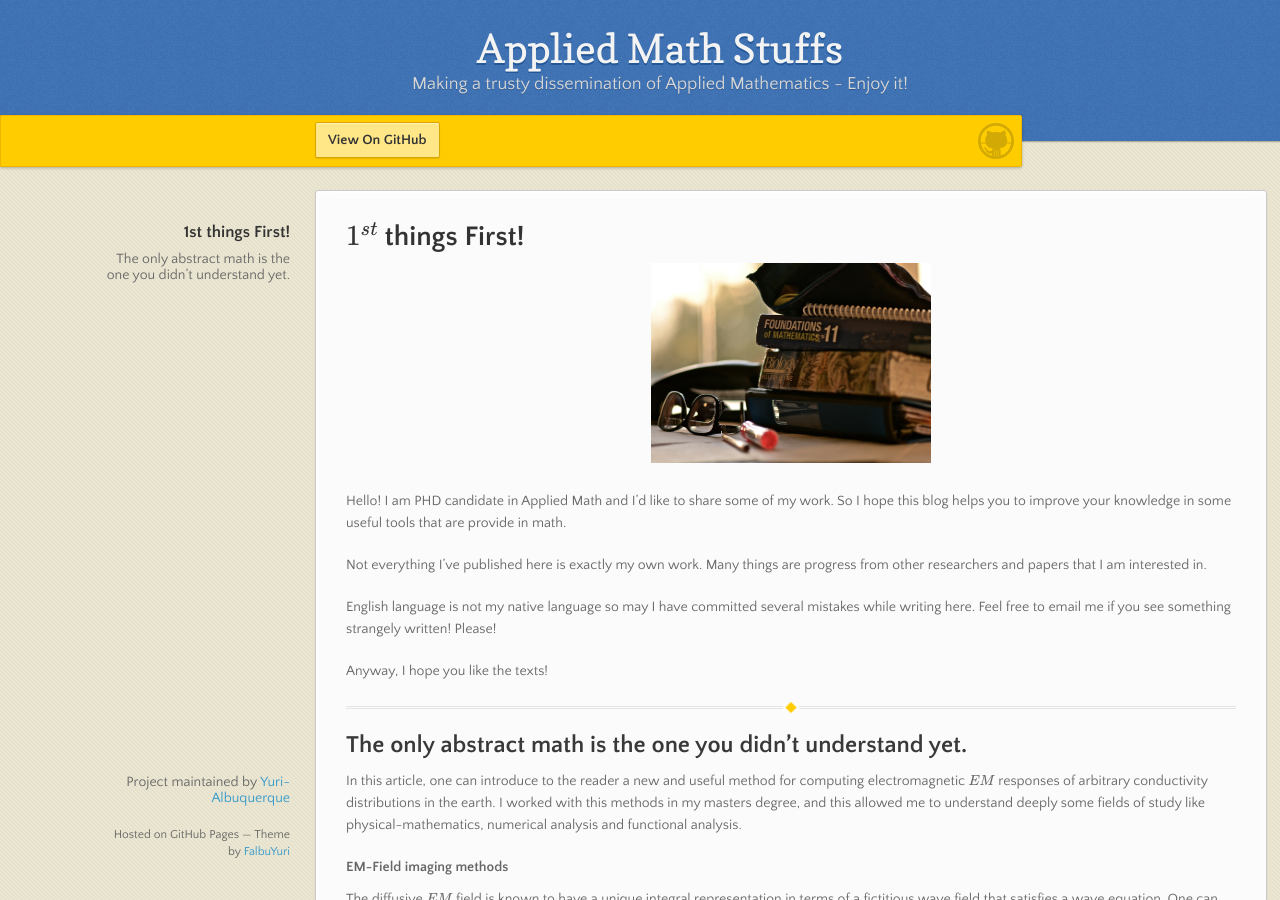
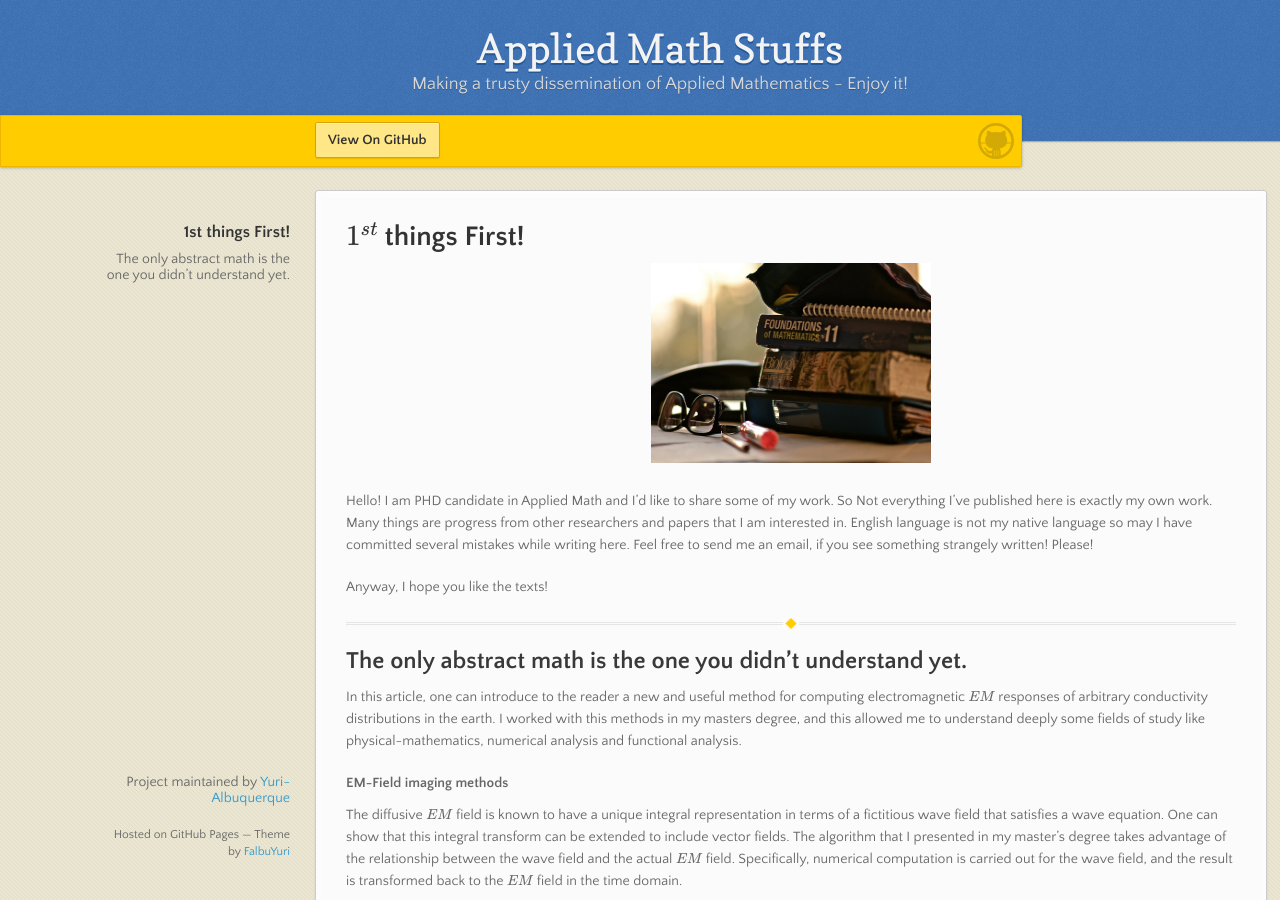
Before and after one commit to Yuri-Albuquerque/yuri_blog, a Jekyll site: the page built from index.md, in a window 1280 px wide and 900 px high. Built offline with Jekyll 4.4.1, drawn with Linux system fonts in a browser that asks for light colours; formulas are drawn with MathJax 3; our own code applies the rules of GitHub Pages for plain Markdown files.

Commit message:
Text adjust.

```diff
--- a/index.md
+++ b/index.md
@@ -7,11 +7,10 @@ layout: default
   <img src="images/books.jpg" width="280" height="200" />
 </p>
 
-Hello! I am PHD candidate in Applied Math and I'd like to share some of my work. So I hope this blog helps you to improve your knowledge in some useful tools that are provide in math.
-
+Hello! I am PHD candidate in Applied Math and I'd like to share some of my work. So
 Not everything I've published here is exactly my own work. Many things are progress from other researchers and papers that I am interested in.
-
-English language is not my native language so may I have committed several mistakes while writing here. Feel free to email me if you see something strangely written! Please!
+English language is not my native language so may I have committed several mistakes while writing here.
+Feel free to send me an email, if you see something strangely written! Please!
 
 Anyway, I hope you like the texts!
 
```
